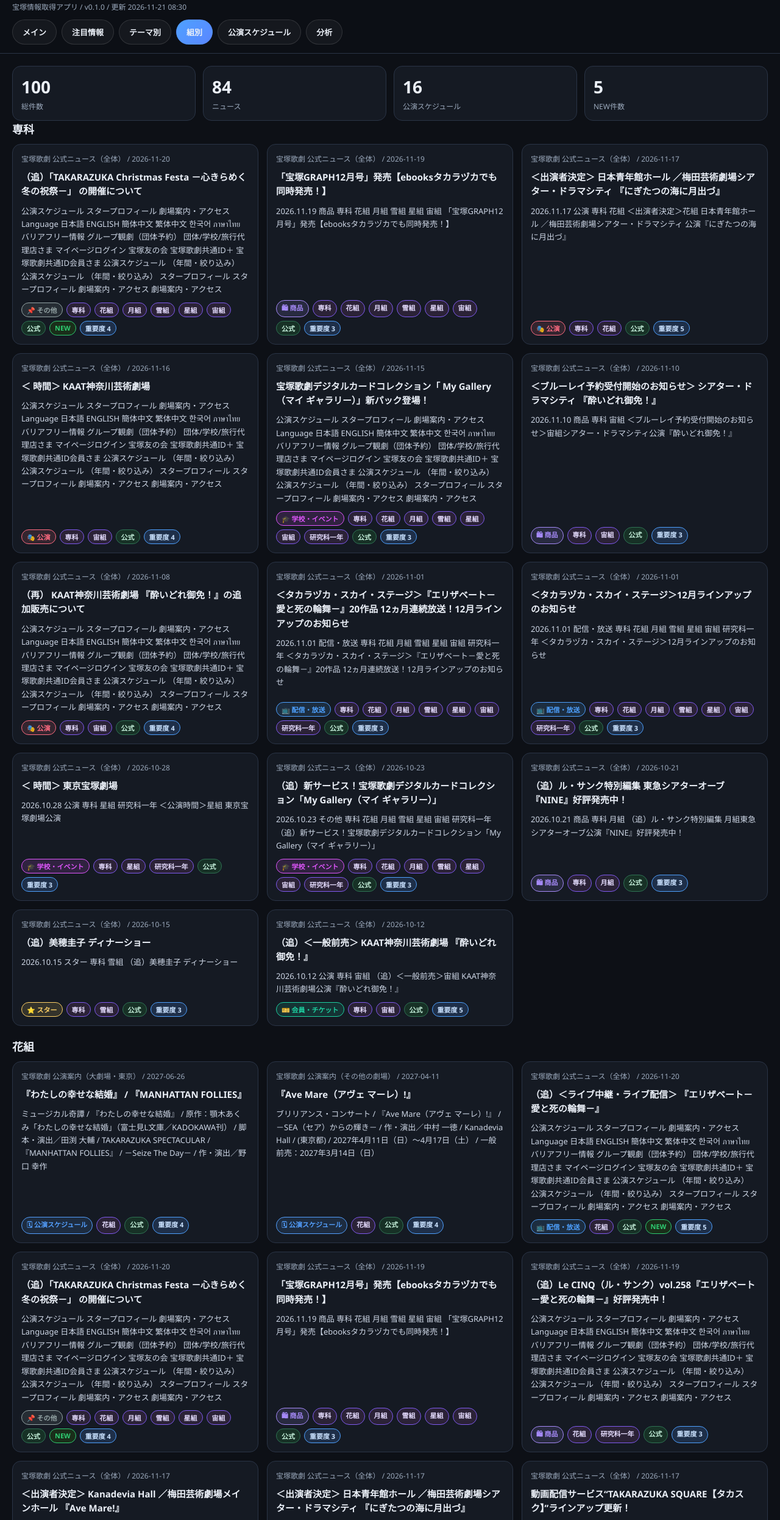
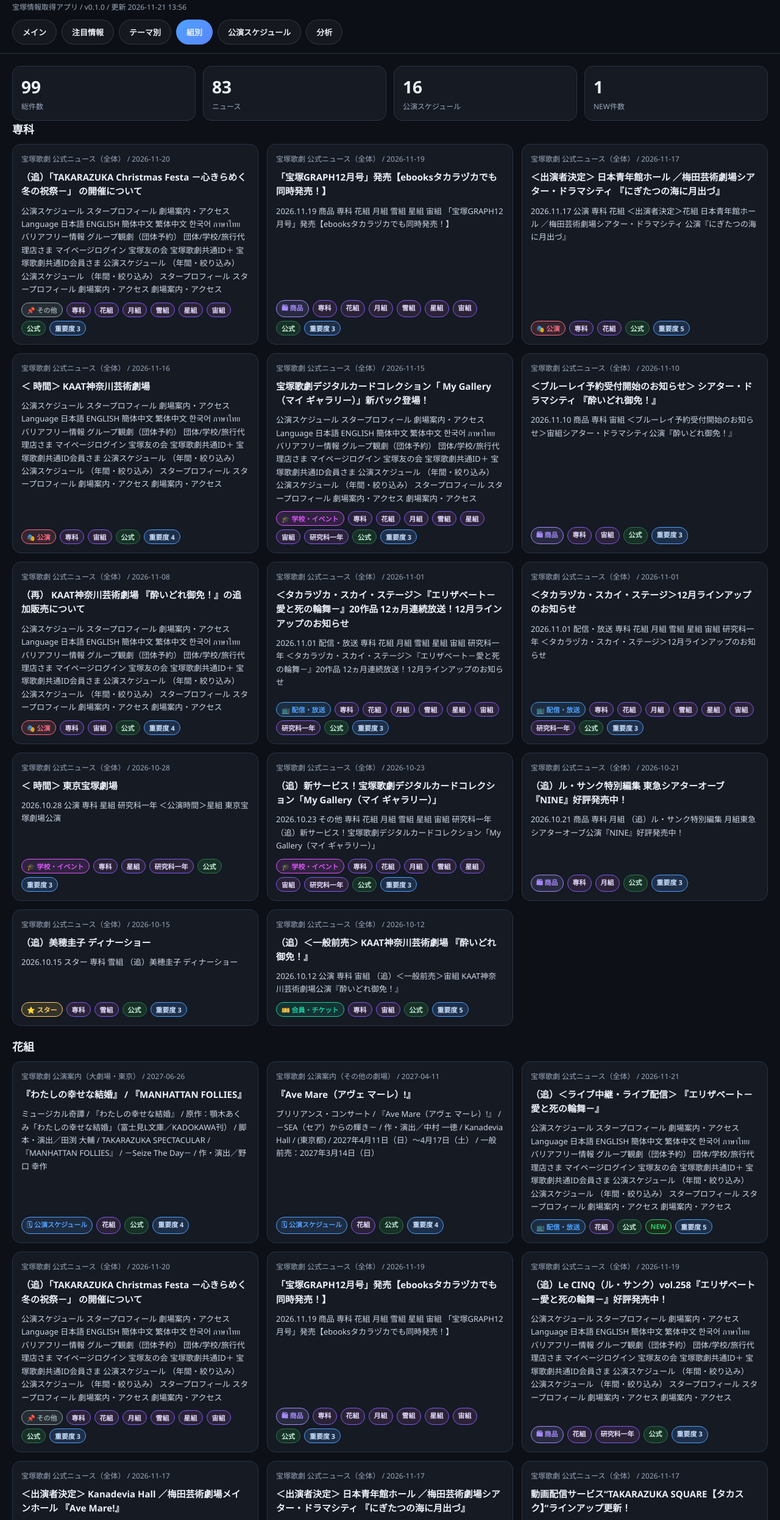
Before and after one commit to M2026a/takarazuka-app, a plain HTML site: page troupe.html in a window 1280 px wide. Shown: the part 49-2541 px from the top of the page at 61% size. Drawn offline with Linux system fonts and the light colour scheme.

Commit message:
chore: HTMLを自動更新 2026-11-21 13:56 JST

```diff
--- a/troupe.html
+++ b/troupe.html
@@ -9,13 +9,13 @@ a{color:inherit;text-decoration:none}header{position:sticky;top:0;z-index:30;bac
 .section-title{margin:0 0 12px;font-size:18px}.group{margin-bottom:20px}.small{font-size:12px;color:var(--muted)}table{width:100%;border-collapse:collapse}th,td{border-bottom:1px solid var(--line);padding:10px 8px;font-size:13px;text-align:left}th{color:var(--muted)}
 @media (max-width:800px){.grid{grid-template-columns:1fr}.search{min-width:100%}}
 </style></head><body>
-<header><div class='wrap'><div class='top'><div class='title'><h1>Takarazuka Info</h1><div class='sub'>宝塚情報取得アプリ / v0.1.0 / 更新 2026-11-21 08:30</div></div></div><div class='nav'><a href='index.html' class=''>メイン</a><a href='pickup.html' class=''>注目情報</a><a href='themes.html' class=''>テーマ別</a><a href='troupe.html' class='active'>組別</a><a href='schedule.html' class=''>公演スケジュール</a><a href='analysis.html' class=''>分析</a></div></div></header>
+<header><div class='wrap'><div class='top'><div class='title'><h1>Takarazuka Info</h1><div class='sub'>宝塚情報取得アプリ / v0.1.0 / 更新 2026-11-21 13:56</div></div></div><div class='nav'><a href='index.html' class=''>メイン</a><a href='pickup.html' class=''>注目情報</a><a href='themes.html' class=''>テーマ別</a><a href='troupe.html' class='active'>組別</a><a href='schedule.html' class=''>公演スケジュール</a><a href='analysis.html' class=''>分析</a></div></div></header>
 <main class='main'>
 <div class='stat-grid'>
-<div class='stat'><div class='num'>100</div><div class='label'>総件数</div></div>
-<div class='stat'><div class='num'>84</div><div class='label'>ニュース</div></div>
+<div class='stat'><div class='num'>99</div><div class='label'>総件数</div></div>
+<div class='stat'><div class='num'>83</div><div class='label'>ニュース</div></div>
 <div class='stat'><div class='num'>16</div><div class='label'>公演スケジュール</div></div>
-<div class='stat'><div class='num'>5</div><div class='label'>NEW件数</div></div>
+<div class='stat'><div class='num'>1</div><div class='label'>NEW件数</div></div>
 </div>
 <section class='group'><h2 class='section-title'>専科</h2><div class='grid'>
     <article class='card' data-theme='その他' data-troupe='専科|花組|月組|雪組|星組|宙組' data-kind='news'>
@@ -24,7 +24,7 @@ a{color:inherit;text-decoration:none}header{position:sticky;top:0;z-index:30;bac
       </div>
       <h3><a href='https://kageki.hankyu.co.jp/news/20261021_10.html' target='_blank' rel='noopener noreferrer'>（追）「TAKARAZUKA Christmas Festa －心きらめく冬の祝祭－」 の開催について</a></h3>
       <p class='summary'>公演スケジュール スタープロフィール 劇場案内・アクセス Language 日本語 ENGLISH 簡体中文 繁体中文 한국어 ภาษาไทย バリアフリー情報 グループ観劇（団体予約） 団体/学校/旅行代理店さま マイページログイン 宝塚友の会 宝塚歌劇共通ID＋ 宝塚歌劇共通ID会員さま 公演スケジュール （年間・絞り込み） 公演スケジュール （年間・絞り込み） スタープロフィール スタープロフィール 劇場案内・アクセス 劇場案内・アクセス</p>
-      <div class='tags'><span class='tag tag-theme' style='background:#95a5a622;border-color:#95a5a6;color:#95a5a6'>📌 その他</span><span class='tag troupe-tag'>専科</span><span class='tag troupe-tag'>花組</span><span class='tag troupe-tag'>月組</span><span class='tag troupe-tag'>雪組</span><span class='tag troupe-tag'>星組</span><span class='tag troupe-tag'>宙組</span><span class='tag tag-official'>公式</span><span class='tag tag-new'>NEW</span><span class='tag tag-score'>重要度 4</span></div>
+      <div class='tags'><span class='tag tag-theme' style='background:#95a5a622;border-color:#95a5a6;color:#95a5a6'>📌 その他</span><span class='tag troupe-tag'>専科</span><span class='tag troupe-tag'>花組</span><span class='tag troupe-tag'>月組</span><span class='tag troupe-tag'>雪組</span><span class='tag troupe-tag'>星組</span><span class='tag troupe-tag'>宙組</span><span class='tag tag-official'>公式</span><span class='tag tag-score'>重要度 3</span></div>
     </article>
 
     <article class='card' data-theme='商品' data-troupe='専科|花組|月組|雪組|星組|宙組' data-kind='news'>
@@ -164,20 +164,20 @@ a{color:inherit;text-decoration:none}header{position:sticky;top:0;z-index:30;bac
 
     <article class='card' data-theme='配信・放送' data-troupe='花組' data-kind='news'>
       <div class='card-top'>
+        <div class='meta'>宝塚歌劇 公式ニュース（全体） / 2026-11-21</div>
+      </div>
+      <h3><a href='https://kageki.hankyu.co.jp/news/20260919_003.html' target='_blank' rel='noopener noreferrer'>（追）＜ライブ中継・ライブ配信＞ 『エリザベート－愛と死の輪舞－』</a></h3>
+      <p class='summary'>公演スケジュール スタープロフィール 劇場案内・アクセス Language 日本語 ENGLISH 簡体中文 繁体中文 한국어 ภาษาไทย バリアフリー情報 グループ観劇（団体予約） 団体/学校/旅行代理店さま マイページログイン 宝塚友の会 宝塚歌劇共通ID＋ 宝塚歌劇共通ID会員さま 公演スケジュール （年間・絞り込み） 公演スケジュール （年間・絞り込み） スタープロフィール スタープロフィール 劇場案内・アクセス 劇場案内・アクセス</p>
+      <div class='tags'><span class='tag tag-theme' style='background:#4ea1ff22;border-color:#4ea1ff;color:#4ea1ff'>📺 配信・放送</span><span class='tag troupe-tag'>花組</span><span class='tag tag-official'>公式</span><span class='tag tag-new'>NEW</span><span class='tag tag-score'>重要度 5</span></div>
+    </article>
+
+    <article class='card' data-theme='その他' data-troupe='専科|花組|月組|雪組|星組|宙組' data-kind='news'>
+      <div class='card-top'>
         <div class='meta'>宝塚歌劇 公式ニュース（全体） / 2026-11-20</div>
       </div>
-      <h3><a href='https://kageki.hankyu.co.jp/news/20260919_003.html' target='_blank' rel='noopener noreferrer'>（追）＜ライブ中継・ライブ配信＞ 『エリザベート－愛と死の輪舞－』</a></h3>
-      <p class='summary'>公演スケジュール スタープロフィール 劇場案内・アクセス Language 日本語 ENGLISH 簡体中文 繁体中文 한국어 ภาษาไทย バリアフリー情報 グループ観劇（団体予約） 団体/学校/旅行代理店さま マイページログイン 宝塚友の会 宝塚歌劇共通ID＋ 宝塚歌劇共通ID会員さま 公演スケジュール （年間・絞り込み） 公演スケジュール （年間・絞り込み） スタープロフィール スタープロフィール 劇場案内・アクセス 劇場案内・アクセス</p>
-      <div class='tags'><span class='tag tag-theme' style='background:#4ea1ff22;border-color:#4ea1ff;color:#4ea1ff'>📺 配信・放送</span><span class='tag troupe-tag'>花組</span><span class='tag tag-official'>公式</span><span class='tag tag-new'>NEW</span><span class='tag tag-score'>重要度 5</span></div>
-    </article>
-
-    <article class='card' data-theme='その他' data-troupe='専科|花組|月組|雪組|星組|宙組' data-kind='news'>
-      <div class='card-top'>
-        <div class='meta'>宝塚歌劇 公式ニュース（全体） / 2026-11-20</div>
-      </div>
       <h3><a href='https://kageki.hankyu.co.jp/news/20261021_10.html' target='_blank' rel='noopener noreferrer'>（追）「TAKARAZUKA Christmas Festa －心きらめく冬の祝祭－」 の開催について</a></h3>
       <p class='summary'>公演スケジュール スタープロフィール 劇場案内・アクセス Language 日本語 ENGLISH 簡体中文 繁体中文 한국어 ภาษาไทย バリアフリー情報 グループ観劇（団体予約） 団体/学校/旅行代理店さま マイページログイン 宝塚友の会 宝塚歌劇共通ID＋ 宝塚歌劇共通ID会員さま 公演スケジュール （年間・絞り込み） 公演スケジュール （年間・絞り込み） スタープロフィール スタープロフィール 劇場案内・アクセス 劇場案内・アクセス</p>
-      <div class='tags'><span class='tag tag-theme' style='background:#95a5a622;border-color:#95a5a6;color:#95a5a6'>📌 その他</span><span class='tag troupe-tag'>専科</span><span class='tag troupe-tag'>花組</span><span class='tag troupe-tag'>月組</span><span class='tag troupe-tag'>雪組</span><span class='tag troupe-tag'>星組</span><span class='tag troupe-tag'>宙組</span><span class='tag tag-official'>公式</span><span class='tag tag-new'>NEW</span><span class='tag tag-score'>重要度 4</span></div>
+      <div class='tags'><span class='tag tag-theme' style='background:#95a5a622;border-color:#95a5a6;color:#95a5a6'>📌 その他</span><span class='tag troupe-tag'>専科</span><span class='tag troupe-tag'>花組</span><span class='tag troupe-tag'>月組</span><span class='tag troupe-tag'>雪組</span><span class='tag troupe-tag'>星組</span><span class='tag troupe-tag'>宙組</span><span class='tag tag-official'>公式</span><span class='tag tag-score'>重要度 3</span></div>
     </article>
 
     <article class='card' data-theme='商品' data-troupe='専科|花組|月組|雪組|星組|宙組' data-kind='news'>
@@ -447,7 +447,7 @@ a{color:inherit;text-decoration:none}header{position:sticky;top:0;z-index:30;bac
       </div>
       <h3><a href='https://kageki.hankyu.co.jp/news/20261120_001.html' target='_blank' rel='noopener noreferrer'>＜一般前売＞ 宝塚大劇場 『天穹のアルテミス』『Belle Époque』</a></h3>
       <p class='summary'>公演スケジュール スタープロフィール 劇場案内・アクセス Language 日本語 ENGLISH 簡体中文 繁体中文 한국어 ภาษาไทย バリアフリー情報 グループ観劇（団体予約） 団体/学校/旅行代理店さま マイページログイン 宝塚友の会 宝塚歌劇共通ID＋ 宝塚歌劇共通ID会員さま 公演スケジュール （年間・絞り込み） 公演スケジュール （年間・絞り込み） スタープロフィール スタープロフィール 劇場案内・アクセス 劇場案内・アクセス</p>
-      <div class='tags'><span class='tag tag-theme' style='background:#1dd1a122;border-color:#1dd1a1;color:#1dd1a1'>🎫 会員・チケット</span><span class='tag troupe-tag'>月組</span><span class='tag tag-official'>公式</span><span class='tag tag-new'>NEW</span><span class='tag tag-score'>重要度 5</span></div>
+      <div class='tags'><span class='tag tag-theme' style='background:#1dd1a122;border-color:#1dd1a1;color:#1dd1a1'>🎫 会員・チケット</span><span class='tag troupe-tag'>月組</span><span class='tag tag-official'>公式</span><span class='tag tag-score'>重要度 5</span></div>
     </article>
 
     <article class='card' data-theme='その他' data-troupe='専科|花組|月組|雪組|星組|宙組' data-kind='news'>
@@ -456,7 +456,7 @@ a{color:inherit;text-decoration:none}header{position:sticky;top:0;z-index:30;bac
       </div>
       <h3><a href='https://kageki.hankyu.co.jp/news/20261021_10.html' target='_blank' rel='noopener noreferrer'>（追）「TAKARAZUKA Christmas Festa －心きらめく冬の祝祭－」 の開催について</a></h3>
       <p class='summary'>公演スケジュール スタープロフィール 劇場案内・アクセス Language 日本語 ENGLISH 簡体中文 繁体中文 한국어 ภาษาไทย バリアフリー情報 グループ観劇（団体予約） 団体/学校/旅行代理店さま マイページログイン 宝塚友の会 宝塚歌劇共通ID＋ 宝塚歌劇共通ID会員さま 公演スケジュール （年間・絞り込み） 公演スケジュール （年間・絞り込み） スタープロフィール スタープロフィール 劇場案内・アクセス 劇場案内・アクセス</p>
-      <div class='tags'><span class='tag tag-theme' style='background:#95a5a622;border-color:#95a5a6;color:#95a5a6'>📌 その他</span><span class='tag troupe-tag'>専科</span><span class='tag troupe-tag'>花組</span><span class='tag troupe-tag'>月組</span><span class='tag troupe-tag'>雪組</span><span class='tag troupe-tag'>星組</span><span class='tag troupe-tag'>宙組</span><span class='tag tag-official'>公式</span><span class='tag tag-new'>NEW</span><span class='tag tag-score'>重要度 4</span></div>
+      <div class='tags'><span class='tag tag-theme' style='background:#95a5a622;border-color:#95a5a6;color:#95a5a6'>📌 その他</span><span class='tag troupe-tag'>専科</span><span class='tag troupe-tag'>花組</span><span class='tag troupe-tag'>月組</span><span class='tag troupe-tag'>雪組</span><span class='tag troupe-tag'>星組</span><span class='tag troupe-tag'>宙組</span><span class='tag tag-official'>公式</span><span class='tag tag-score'>重要度 3</span></div>
     </article>
 
     <article class='card' data-theme='公演' data-troupe='月組' data-kind='news'>
@@ -692,15 +692,6 @@ a{color:inherit;text-decoration:none}header{position:sticky;top:0;z-index:30;bac
       <p class='summary'>2026.10.09 商品 月組 ＜CD-BOX発売のご案内＞「Culmination An HOZUKI -history of songs in 2010～2026-」</p>
       <div class='tags'><span class='tag tag-theme' style='background:#a78bfa22;border-color:#a78bfa;color:#a78bfa'>🛍 商品</span><span class='tag troupe-tag'>月組</span><span class='tag tag-official'>公式</span><span class='tag tag-score'>重要度 3</span></div>
     </article>
-
-    <article class='card' data-theme='会員・チケット' data-troupe='月組' data-kind='news'>
-      <div class='card-top'>
-        <div class='meta'>宝塚歌劇 公式ニュース（全体） / 2026-10-06</div>
-      </div>
-      <h3><a href='https://kageki.hankyu.co.jp/news/20261006_001.html' target='_blank' rel='noopener noreferrer'>＜宝塚歌劇共通ID＋ チケット先行販売＞ 宝塚大劇場 『天穹のアルテミス』『Belle Époque』</a></h3>
-      <p class='summary'>2026.10.06 公演 月組 ＜宝塚歌劇共通ID＋ チケット先行販売＞月組 宝塚大劇場公演『天穹のアルテミス』『Belle Époque』</p>
-      <div class='tags'><span class='tag tag-theme' style='background:#1dd1a122;border-color:#1dd1a1;color:#1dd1a1'>🎫 会員・チケット</span><span class='tag troupe-tag'>月組</span><span class='tag tag-official'>公式</span><span class='tag tag-score'>重要度 5</span></div>
-    </article>
     </div></section><section class='group'><h2 class='section-title'>雪組</h2><div class='grid'>
     <article class='card' data-theme='公演スケジュール' data-troupe='雪組' data-kind='schedule'>
       <div class='card-top'>
@@ -726,7 +717,7 @@ a{color:inherit;text-decoration:none}header{position:sticky;top:0;z-index:30;bac
       </div>
       <h3><a href='https://kageki.hankyu.co.jp/news/20261021_10.html' target='_blank' rel='noopener noreferrer'>（追）「TAKARAZUKA Christmas Festa －心きらめく冬の祝祭－」 の開催について</a></h3>
       <p class='summary'>公演スケジュール スタープロフィール 劇場案内・アクセス Language 日本語 ENGLISH 簡体中文 繁体中文 한국어 ภาษาไทย バリアフリー情報 グループ観劇（団体予約） 団体/学校/旅行代理店さま マイページログイン 宝塚友の会 宝塚歌劇共通ID＋ 宝塚歌劇共通ID会員さま 公演スケジュール （年間・絞り込み） 公演スケジュール （年間・絞り込み） スタープロフィール スタープロフィール 劇場案内・アクセス 劇場案内・アクセス</p>
-      <div class='tags'><span class='tag tag-theme' style='background:#95a5a622;border-color:#95a5a6;color:#95a5a6'>📌 その他</span><span class='tag troupe-tag'>専科</span><span class='tag troupe-tag'>花組</span><span class='tag troupe-tag'>月組</span><span class='tag troupe-tag'>雪組</span><span class='tag troupe-tag'>星組</span><span class='tag troupe-tag'>宙組</span><span class='tag tag-official'>公式</span><span class='tag tag-new'>NEW</span><span class='tag tag-score'>重要度 4</span></div>
+      <div class='tags'><span class='tag tag-theme' style='background:#95a5a622;border-color:#95a5a6;color:#95a5a6'>📌 その他</span><span class='tag troupe-tag'>専科</span><span class='tag troupe-tag'>花組</span><span class='tag troupe-tag'>月組</span><span class='tag troupe-tag'>雪組</span><span class='tag troupe-tag'>星組</span><span class='tag troupe-tag'>宙組</span><span class='tag tag-official'>公式</span><span class='tag tag-score'>重要度 3</span></div>
     </article>
 
     <article class='card' data-theme='商品' data-troupe='専科|花組|月組|雪組|星組|宙組' data-kind='news'>
@@ -897,7 +888,7 @@ a{color:inherit;text-decoration:none}header{position:sticky;top:0;z-index:30;bac
       </div>
       <h3><a href='https://kageki.hankyu.co.jp/news/20261021_10.html' target='_blank' rel='noopener noreferrer'>（追）「TAKARAZUKA Christmas Festa －心きらめく冬の祝祭－」 の開催について</a></h3>
       <p class='summary'>公演スケジュール スタープロフィール 劇場案内・アクセス Language 日本語 ENGLISH 簡体中文 繁体中文 한국어 ภาษาไทย バリアフリー情報 グループ観劇（団体予約） 団体/学校/旅行代理店さま マイページログイン 宝塚友の会 宝塚歌劇共通ID＋ 宝塚歌劇共通ID会員さま 公演スケジュール （年間・絞り込み） 公演スケジュール （年間・絞り込み） スタープロフィール スタープロフィール 劇場案内・アクセス 劇場案内・アクセス</p>
-      <div class='tags'><span class='tag tag-theme' style='background:#95a5a622;border-color:#95a5a6;color:#95a5a6'>📌 その他</span><span class='tag troupe-tag'>専科</span><span class='tag troupe-tag'>花組</span><span class='tag troupe-tag'>月組</span><span class='tag troupe-tag'>雪組</span><span class='tag troupe-tag'>星組</span><span class='tag troupe-tag'>宙組</span><span class='tag tag-official'>公式</span><span class='tag tag-new'>NEW</span><span class='tag tag-score'>重要度 4</span></div>
+      <div class='tags'><span class='tag tag-theme' style='background:#95a5a622;border-color:#95a5a6;color:#95a5a6'>📌 その他</span><span class='tag troupe-tag'>専科</span><span class='tag troupe-tag'>花組</span><span class='tag troupe-tag'>月組</span><span class='tag troupe-tag'>雪組</span><span class='tag troupe-tag'>星組</span><span class='tag troupe-tag'>宙組</span><span class='tag tag-official'>公式</span><span class='tag tag-score'>重要度 3</span></div>
     </article>
 
     <article class='card' data-theme='商品' data-troupe='専科|花組|月組|雪組|星組|宙組' data-kind='news'>
@@ -1095,7 +1086,7 @@ a{color:inherit;text-decoration:none}header{position:sticky;top:0;z-index:30;bac
       </div>
       <h3><a href='https://kageki.hankyu.co.jp/news/20261120_002.html' target='_blank' rel='noopener noreferrer'>宝塚大劇場「バレンタインスペシャル supported by 明治」について</a></h3>
       <p class='summary'>公演スケジュール スタープロフィール 劇場案内・アクセス Language 日本語 ENGLISH 簡体中文 繁体中文 한국어 ภาษาไทย バリアフリー情報 グループ観劇（団体予約） 団体/学校/旅行代理店さま マイページログイン 宝塚友の会 宝塚歌劇共通ID＋ 宝塚歌劇共通ID会員さま 公演スケジュール （年間・絞り込み） 公演スケジュール （年間・絞り込み） スタープロフィール スタープロフィール 劇場案内・アクセス 劇場案内・アクセス</p>
-      <div class='tags'><span class='tag tag-theme' style='background:#95a5a622;border-color:#95a5a6;color:#95a5a6'>📌 その他</span><span class='tag troupe-tag'>宙組</span><span class='tag tag-official'>公式</span><span class='tag tag-new'>NEW</span><span class='tag tag-score'>重要度 4</span></div>
+      <div class='tags'><span class='tag tag-theme' style='background:#95a5a622;border-color:#95a5a6;color:#95a5a6'>📌 その他</span><span class='tag troupe-tag'>宙組</span><span class='tag tag-official'>公式</span><span class='tag tag-score'>重要度 3</span></div>
     </article>
 
     <article class='card' data-theme='その他' data-troupe='専科|花組|月組|雪組|星組|宙組' data-kind='news'>
@@ -1104,7 +1095,7 @@ a{color:inherit;text-decoration:none}header{position:sticky;top:0;z-index:30;bac
       </div>
       <h3><a href='https://kageki.hankyu.co.jp/news/20261021_10.html' target='_blank' rel='noopener noreferrer'>（追）「TAKARAZUKA Christmas Festa －心きらめく冬の祝祭－」 の開催について</a></h3>
       <p class='summary'>公演スケジュール スタープロフィール 劇場案内・アクセス Language 日本語 ENGLISH 簡体中文 繁体中文 한국어 ภาษาไทย バリアフリー情報 グループ観劇（団体予約） 団体/学校/旅行代理店さま マイページログイン 宝塚友の会 宝塚歌劇共通ID＋ 宝塚歌劇共通ID会員さま 公演スケジュール （年間・絞り込み） 公演スケジュール （年間・絞り込み） スタープロフィール スタープロフィール 劇場案内・アクセス 劇場案内・アクセス</p>
-      <div class='tags'><span class='tag tag-theme' style='background:#95a5a622;border-color:#95a5a6;color:#95a5a6'>📌 その他</span><span class='tag troupe-tag'>専科</span><span class='tag troupe-tag'>花組</span><span class='tag troupe-tag'>月組</span><span class='tag troupe-tag'>雪組</span><span class='tag troupe-tag'>星組</span><span class='tag troupe-tag'>宙組</span><span class='tag tag-official'>公式</span><span class='tag tag-new'>NEW</span><span class='tag tag-score'>重要度 4</span></div>
+      <div class='tags'><span class='tag tag-theme' style='background:#95a5a622;border-color:#95a5a6;color:#95a5a6'>📌 その他</span><span class='tag troupe-tag'>専科</span><span class='tag troupe-tag'>花組</span><span class='tag troupe-tag'>月組</span><span class='tag troupe-tag'>雪組</span><span class='tag troupe-tag'>星組</span><span class='tag troupe-tag'>宙組</span><span class='tag tag-official'>公式</span><span class='tag tag-score'>重要度 3</span></div>
     </article>
 
     <article class='card' data-theme='商品' data-troupe='専科|花組|月組|雪組|星組|宙組' data-kind='news'>
@@ -1392,7 +1383,7 @@ a{color:inherit;text-decoration:none}header{position:sticky;top:0;z-index:30;bac
       </div>
       <h3><a href='https://kageki.hankyu.co.jp/news/20261120_10.html' target='_blank' rel='noopener noreferrer'>（追）サービス一部再開のご案内</a></h3>
       <p class='summary'>公演スケジュール スタープロフィール 劇場案内・アクセス Language 日本語 ENGLISH 簡体中文 繁体中文 한국어 ภาษาไทย バリアフリー情報 グループ観劇（団体予約） 団体/学校/旅行代理店さま マイページログイン 宝塚友の会 宝塚歌劇共通ID＋ 宝塚歌劇共通ID会員さま 公演スケジュール （年間・絞り込み） 公演スケジュール （年間・絞り込み） スタープロフィール スタープロフィール 劇場案内・アクセス 劇場案内・アクセス</p>
-      <div class='tags'><span class='tag tag-theme' style='background:#95a5a622;border-color:#95a5a6;color:#95a5a6'>📌 その他</span><span class='tag troupe-tag'>全組共通</span><span class='tag tag-official'>公式</span><span class='tag tag-new'>NEW</span><span class='tag tag-score'>重要度 4</span></div>
+      <div class='tags'><span class='tag tag-theme' style='background:#95a5a622;border-color:#95a5a6;color:#95a5a6'>📌 その他</span><span class='tag troupe-tag'>全組共通</span><span class='tag tag-official'>公式</span><span class='tag tag-score'>重要度 3</span></div>
     </article>
 
     <article class='card' data-theme='会員・チケット' data-troupe='全組共通' data-kind='news'>
```
Also changed, not shown: analysis.html (+7 -7 lines), index.html (+17 -26 lines), pickup.html (+19 -19 lines), schedule.html (+4 -4 lines), themes.html (+9 -18 lines).
